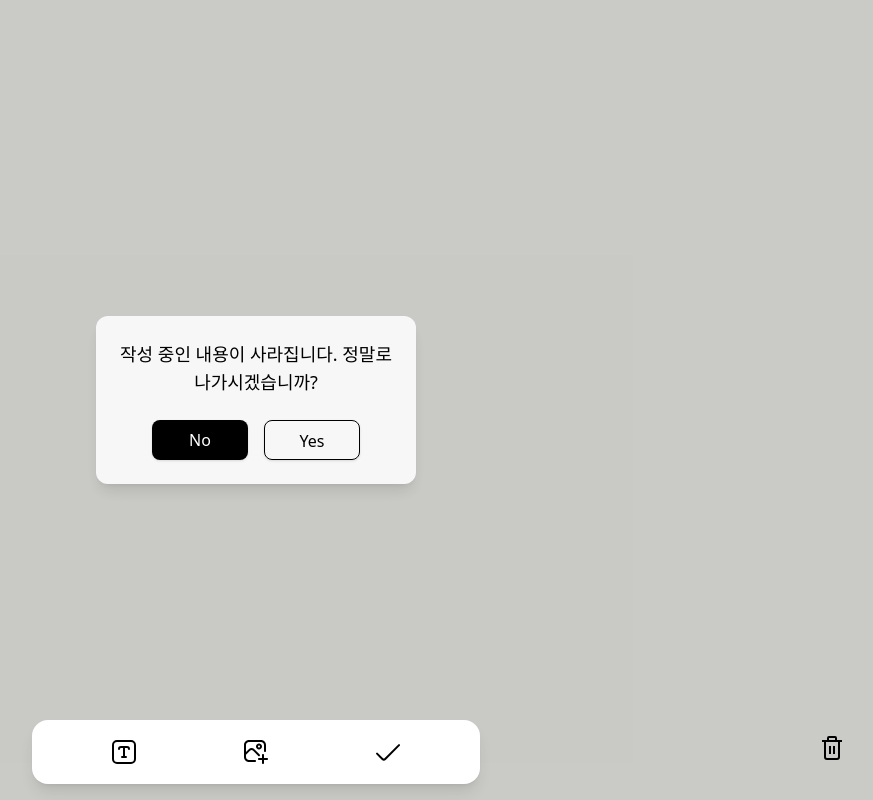
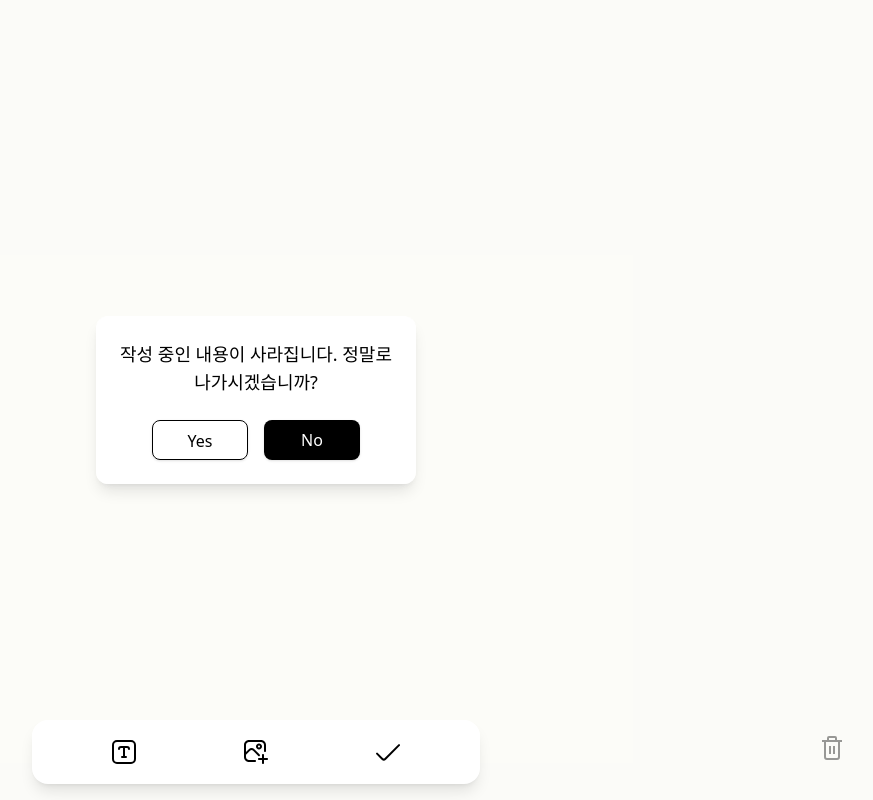
Before and after one commit to Greenora/project-YellowMemo, a React (Create React App) app in the folder react-project/: page /post/create in a window 1280 px wide. Both pictures are taken after a click on the button 1216 px from the left and 748 px from the top of the page. Shown: the whole page, without its empty margins (384-1257 px from the left). Built offline with nearby package versions, Linux system fonts and the light colour scheme.

Commit message:
📝 AlertPopup.jsx

```diff
--- a/react-project/src/components/AlertPopup.jsx
+++ b/react-project/src/components/AlertPopup.jsx
@@ -1,3 +1,4 @@
+// 전부 챗지피티
 import React from "react";
 import CustomButton from "./CustomButton";
 
@@ -5,21 +6,21 @@ function AlertPopup({ show, onYes, onNo, message }) {
   if (!show) return null;
 
   return (
-    <div className="fixed top-0 left-0 w-full h-full bg-black bg-opacity-20 flex justify-center items-center z-50">
-      <div className="bg-white/85 p-6 rounded-xl w-80 text-center shadow-lg">
+    <div className="fixed top-0 left-0 w-full h-full bg-[#fcfcf8] bg-opacity-60 flex justify-center items-center z-50">
+      <div className="bg-white bg-opacity-90 p-6 rounded-xl w-80 text-center shadow-lg">
         <p className="mb-6 text-lg font-medium">{message}</p>
         <div className="flex justify-center space-x-4">
+          <CustomButton
+            onClick={onYes}
+            className="w-24 h-10 border border-black text-black bg-transparent"
+          >
+            Yes
+          </CustomButton>
           <CustomButton
             onClick={onNo}
             className="w-24 h-10 bg-black text-white"
           >
             No
-          </CustomButton>
-          <CustomButton
-            onClick={onYes}
-            className="w-24 h-10 border border-black text-black bg-transparent"
-          >
-            Yes
           </CustomButton>
         </div>
       </div>
```
